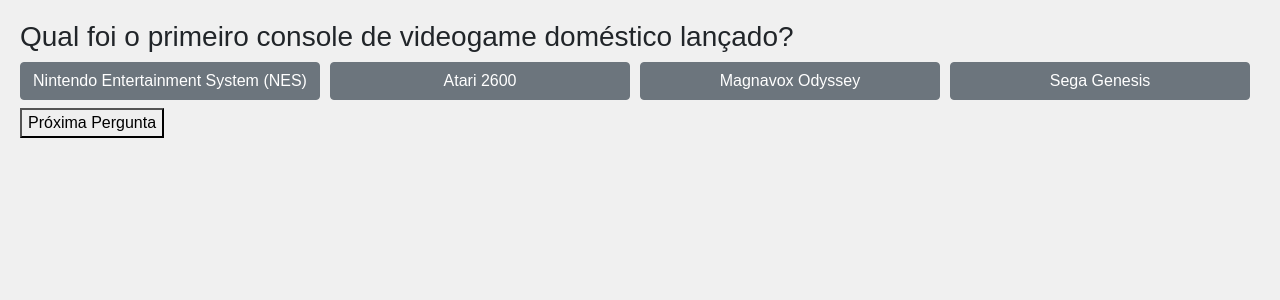
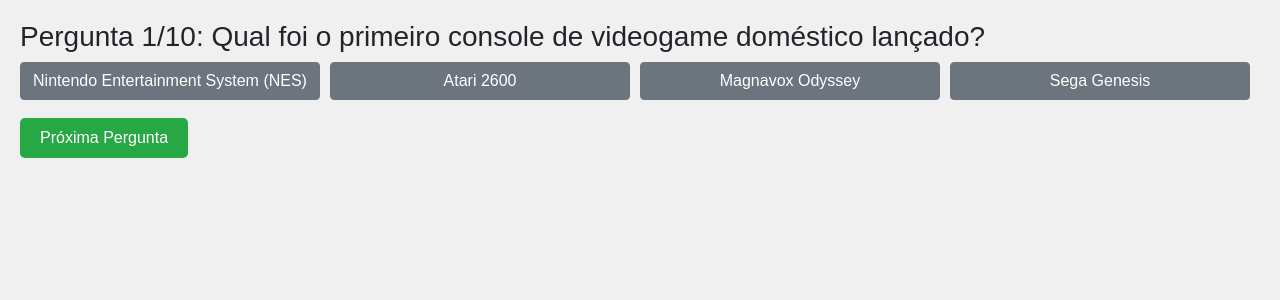
Before and after one commit to sonic28g/IHC_Project, a Flask app: page /quiz1 in a window 1280 px wide. Shown: the part 75-375 px from the top of the page. Run offline with Flask 3, Linux system fonts and the light colour scheme.

Commit message:
some style changes again

```diff
--- a/static/quiz1.js
+++ b/static/quiz1.js
@@ -26,7 +26,8 @@ function displayQuestion() {
   const optionsContainer = document.getElementById("options-container");
   const errorMessage = document.getElementById("error-message");
 
-  questionElement.textContent = currentQuestion.pergunta;
+  // Adiciona o número da pergunta antes do texto da pergunta
+  questionElement.textContent = `Pergunta ${currentQuestionIndex + 1}/${quizQuestions.length}: ${currentQuestion.pergunta}`;
   optionsContainer.innerHTML = "";
   errorMessage.style.display = "none";
 
@@ -39,6 +40,7 @@ function displayQuestion() {
     optionsContainer.appendChild(button);
   });
 }
+
 
 // Função para selecionar uma opção
 function selectOption(selectedAnswer) {
--- a/static/style.css
+++ b/static/style.css
@@ -101,3 +101,19 @@ input[type="text"], input[type="password"], input[type="submit"] {
     flex-wrap: wrap; /* Permite que os botões quebrem para a próxima linha se não houver espaço suficiente */
     justify-content: center; /* Centraliza os botões horizontalmente */
 }
+
+#error-message {
+    color: red;
+    font-size: 14px;
+    margin-top: 10px;
+}
+
+#next-button {
+    background-color: #28a745;
+    color: #fff;
+    border: none;
+    border-radius: 5px;
+    padding: 8px 20px;
+    cursor: pointer;
+    margin-top: 10px;
+}
```
